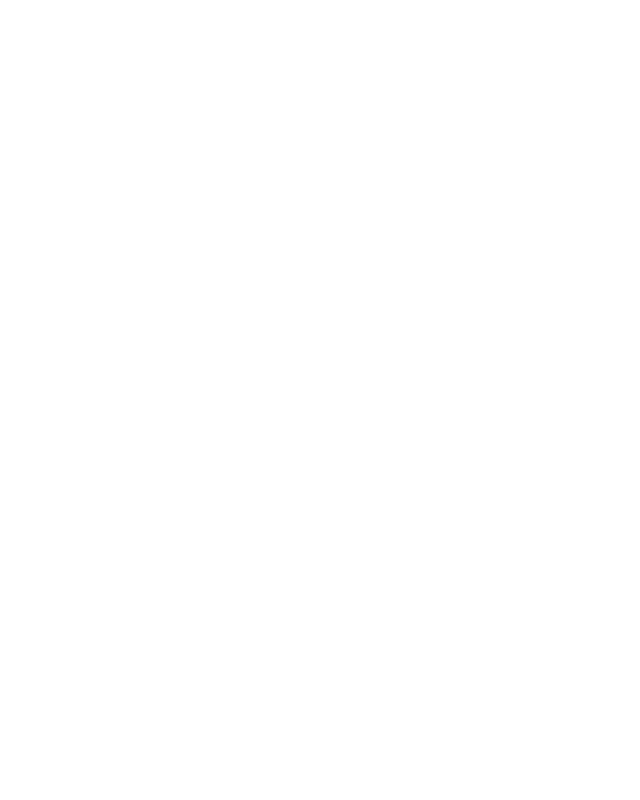
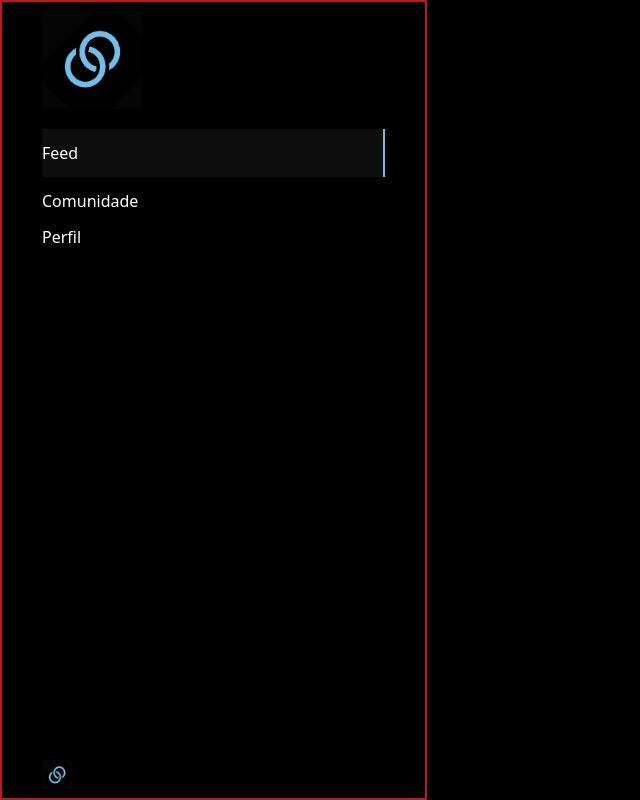
Before and after one commit to wenderdecastro/Techconnect, a Next.js app: page / in a window 1280 px wide. Shown: the whole page, without its empty margins (0-640 px from the left). Built offline with nearby package versions, Linux system fonts and the light colour scheme.

Commit message:
menu bar

```diff
--- a/src/app/page.jsx
+++ b/src/app/page.jsx
@@ -1,8 +1,12 @@
-
+import MenuBar from "@/components/menuBar";
 
 export default function Home() {
   return (
     <>
+      <div class="bg-black flex-row mx-auto my-0" >
+        <MenuBar />
+
+      </div>
     </>
   );
 }
--- /dev/null
+++ b/src/components/menuBar/index.jsx
@@ -0,0 +1,41 @@
+import next from "next";
+import Image from "next/image";
+import logoImg from "./../../../public/images/AppLogo.png";
+import Link from "next/link";
+
+const MenuBar = () => {
+  return (
+    <div class="w-1/3 h-screen bg-black border-red-700 border-2 px-10 py-2 flex justify-between flex-col">
+      <aside class="flex flex-col gap-5">
+        <Image src={logoImg} width={100} height={100} alt="Imagem do logo" />
+
+        <div class="flex flex-col gap-3">
+          <div class=" border-r-2 border-[#74BDE8] bg-white bg-opacity-5 h-12 flex items-center">
+            <Link class="text-white w-auto" href="">
+              {" "}
+              Feed{" "}
+            </Link>
+          </div>
+          <div>
+            <Link class="text-white w-auto" href="">
+              {" "}
+              Comunidade{" "}
+            </Link>
+          </div>
+          <div>
+            <Link class="text-white w-auto" href="">
+              {" "}
+              Perfil{" "}
+            </Link>
+          </div>
+        </div>
+      </aside>
+
+      <div>
+        <Image src={logoImg} width={30} height={30} alt="Imagem do logo" />
+      </div>
+    </div>
+  );
+};
+
+export default MenuBar;
```
